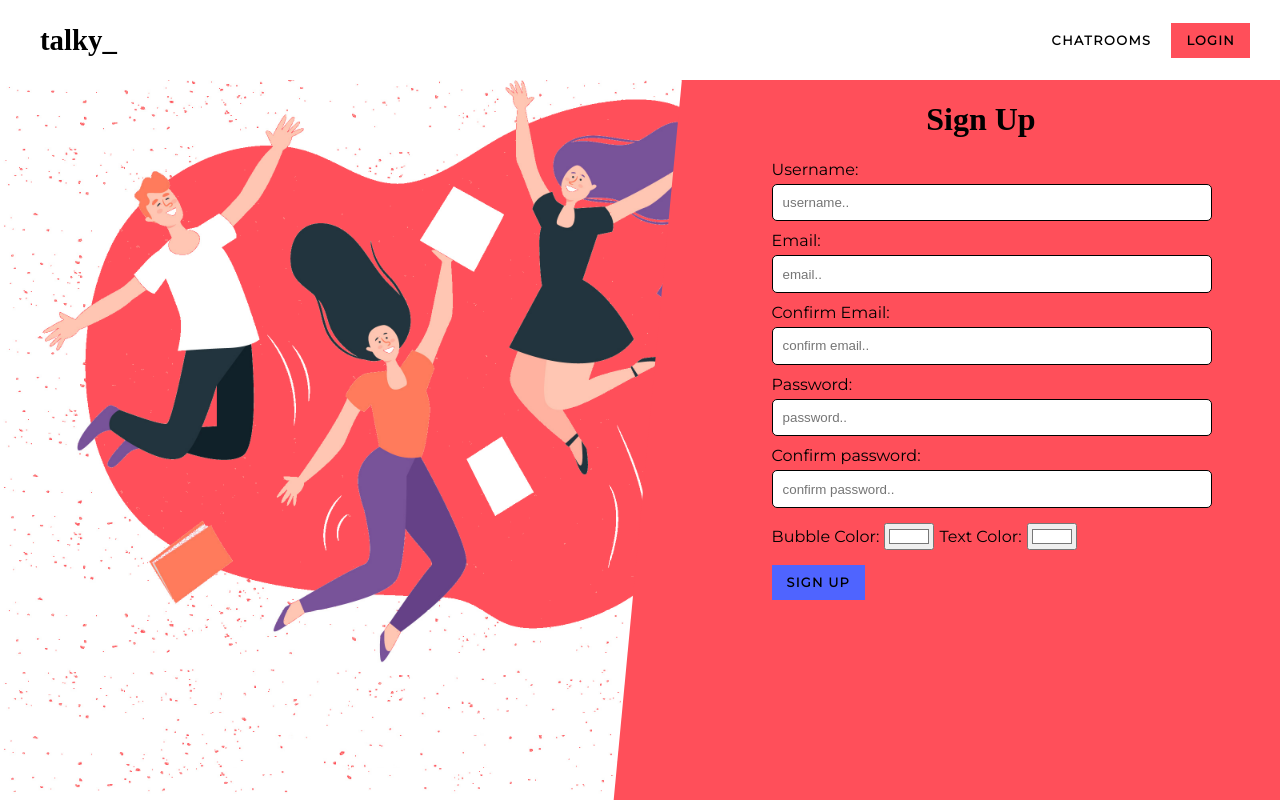
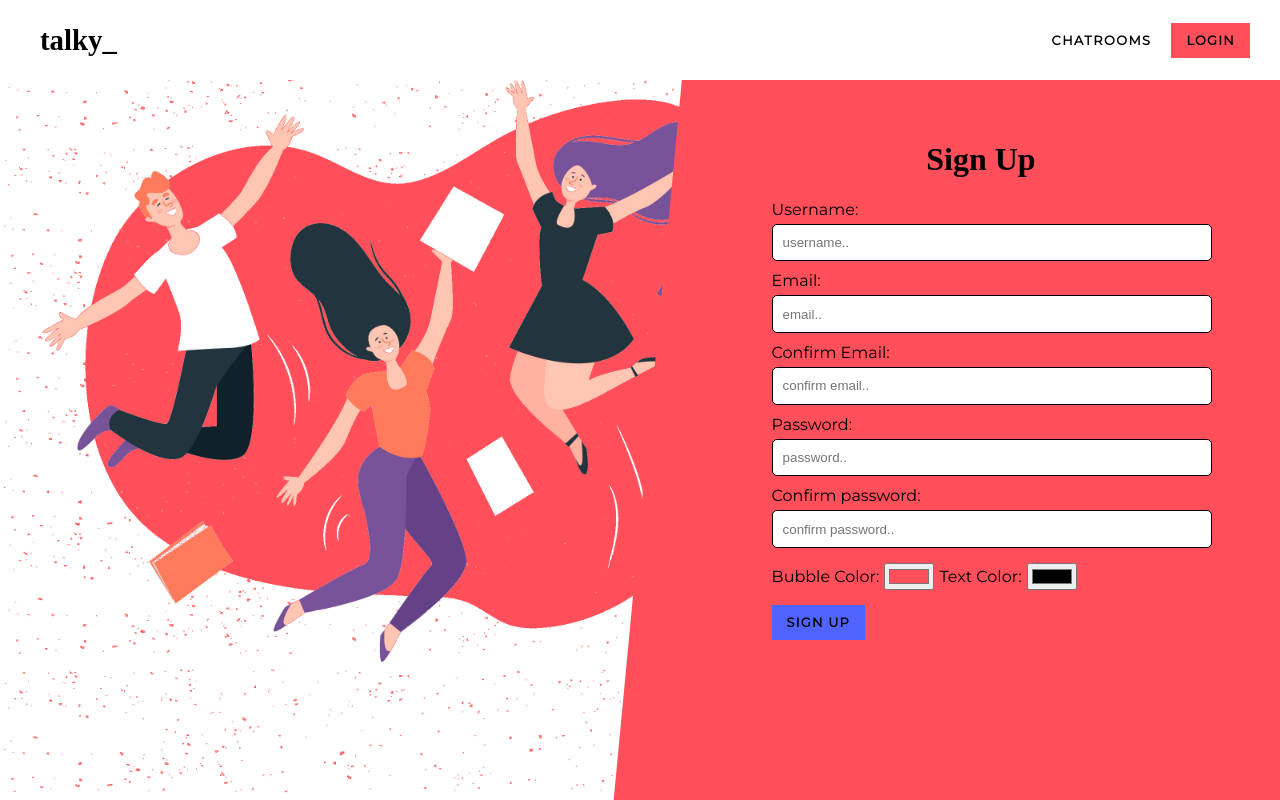
Before and after one commit to bright-fox/talky-react-client, a React (Create React App) app: page /signup in a window 1280 px wide. Built offline with nearby package versions, Linux system fonts and the light colour scheme.

Commit message:
Edited Registration to use useForm hook and added basic callback function for submitting the form

```diff
--- a/src/pages/Registration.js
+++ b/src/pages/Registration.js
@@ -2,6 +2,8 @@ import React from "react"
 import styled from "styled-components"
 import Input from "../components/Input"
 import Button from "../components/Button"
+import useForm from "../hooks/useForm"
+import { request } from "../api"
 
 const Container = styled.div`
     @import url('https://fonts.googleapis.com/css2?family=Merriweather&display=swap');
@@ -24,6 +26,7 @@ const RightSide = styled.div`
     display: flex;
     flex-direction: column;
     align-items: center;
+    margin-top: 5vh;
 `
 
 const Form = styled.form`
@@ -44,29 +47,35 @@ const ColorContainer = styled.div`
         margin-right: 5px;
     }
 `
+async function callback(inputs) {
+    const res = await request({ method: "POST", path: "/signup", body: { ...inputs } })
+    if (res.status !== 200) return // handle error
+}
 
 const Registration = () => {
+    const initialValues = { username: "", email: "", confirmEmail: "", password: "", confirmPassword: "", bubbleColor: "#ff4f5b", textColor: "#000000" }
+    const { inputs, handleInputChange, handleSubmit } = useForm(initialValues, callback)
     return (
         <Container>
             <LeftSide imgUrl={process.env.PUBLIC_URL + "/images/registration.png"}></LeftSide>
             <RightSide>
                 <h1>Sign Up</h1>
-                <Form action="">
+                <Form onSubmit={handleSubmit}>
                     <label htmlFor="username">Username:</label>
-                    <Input type="text" name="username" placeholder="username.." />
+                    <Input type="text" name="username" placeholder="username.." value={inputs.username} onChange={handleInputChange} />
                     <label htmlFor="email">Email:</label>
-                    <Input type="text" name="email" placeholder="email.." />
+                    <Input type="text" name="email" placeholder="email.." value={inputs.email} onChange={handleInputChange} />
                     <label htmlFor="confirmEmail">Confirm Email:</label>
-                    <Input type="text" name="confirmEmail" placeholder="confirm email.." />
+                    <Input type="text" name="confirmEmail" placeholder="confirm email.." value={inputs.confirmEmail} onChange={handleInputChange} />
                     <label htmlFor="password">Password:</label>
-                    <Input type="password" name="password" placeholder="password.." />
+                    <Input type="password" name="password" placeholder="password.." value={inputs.password} onChange={handleInputChange} />
                     <label htmlFor="confirmPassword">Confirm password:</label>
-                    <Input type="password" name="confirmPassowrd" placeholder="confirm password.." />
+                    <Input type="password" name="confirmPassowrd" placeholder="confirm password.." value={inputs.confirmPassword} onChange={handleInputChange} />
                     <ColorContainer>
                         <label htmlFor="bubbleColor">Bubble Color:</label>
-                        <input type="color" name="bubbleColor" value="#ffffff" />
+                        <input type="color" name="bubbleColor" value={inputs.bubbleColor} onChange={handleInputChange} />
                         <label htmlFor="textColor">Text Color:</label>
-                        <input type="color" name="textColor" value="#ffffff" />
+                        <input type="color" name="textColor" value={inputs.textColor} onChange={handleInputChange} />
                     </ColorContainer>
                     <div style={{ marginTop: "5px" }}>
                         <Button type="submit" color="#4f64ff">Sign Up</Button>
```
